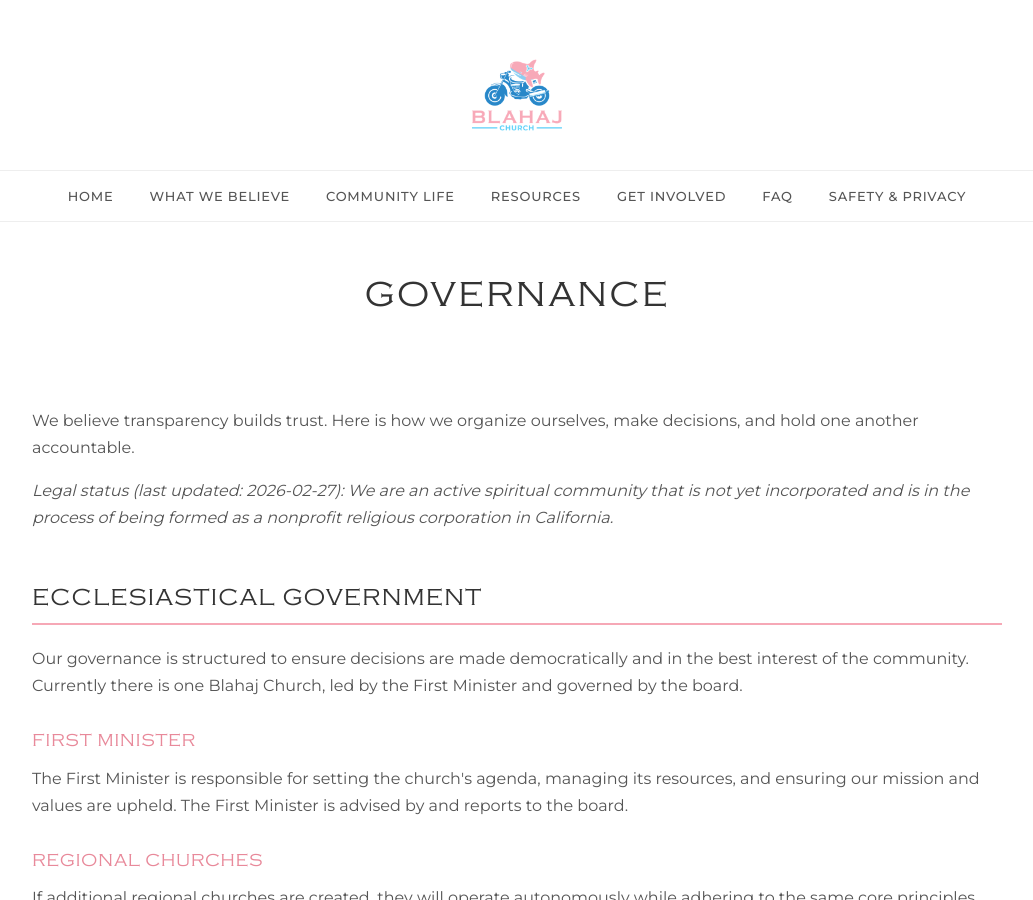
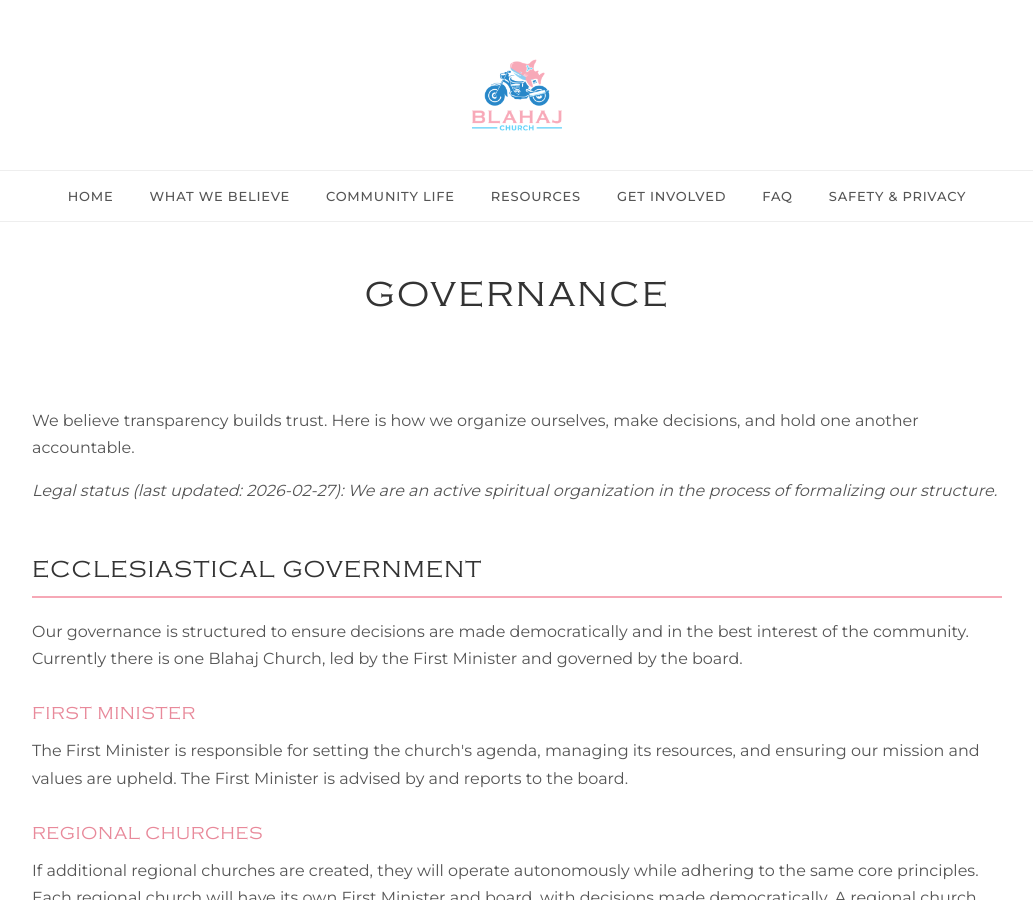
Before and after one commit to holdenk/blahaj-church, a Jekyll site: the page built from governance.html, in a window 1280 px wide and 900 px high. Shown: the whole window, without its empty margins (123-1156 px from the left). Built offline with Jekyll 4.4.1, drawn with Linux system fonts in a browser that asks for light colours.

Commit message:
Centralize legal status in _data/site.yml with updated text
Co-authored-by: holdenk <59893+holdenk@users.noreply.github.com>

```diff
--- a/_data/faq.yml
+++ b/_data/faq.yml
@@ -8,7 +8,7 @@
 - question: Is the Blahaj Church legally a church?
   category: General
   answer: >
-    We are an active spiritual community that is not yet incorporated and is in the process of being formed as a nonprofit religious corporation in California.
+    We are an active spiritual organization in the process of formalizing our structure.
     Regardless of legal status, we are a real community of people who gather regularly for worship,
     mutual support, and spiritual practice.
 
--- /dev/null
+++ b/_data/site.yml
@@ -0,0 +1 @@
+legal_status: "We are an active spiritual organization in the process of formalizing our structure."
--- a/governance.html
+++ b/governance.html
@@ -6,7 +6,7 @@ permalink: /governance/
 
 <p>We believe transparency builds trust. Here is how we organize ourselves, make decisions, and hold one another accountable.</p>
 
-<p><em>Legal status (last updated: 2026-02-27): We are an active spiritual community that is not yet incorporated and is in the process of being formed as a nonprofit religious corporation in California.</em></p>
+<p><em>Legal status (last updated: 2026-02-27): {{ site.data.site.legal_status }}</em></p>
 
 <h2>Ecclesiastical Government</h2>
 
--- a/who-we-are.html
+++ b/who-we-are.html
@@ -37,7 +37,7 @@ permalink: /who-we-are/
 
 <p>From that conviction, the Blahaj Church was born.</p>
 
-<p>{{ site.data.faq.legal_status }}</p>
+<p>{{ site.data.site.legal_status }}</p>
 
 <div class="pull-quote">
   <blockquote>We are building something real, one gathering at a time.</blockquote>
```
